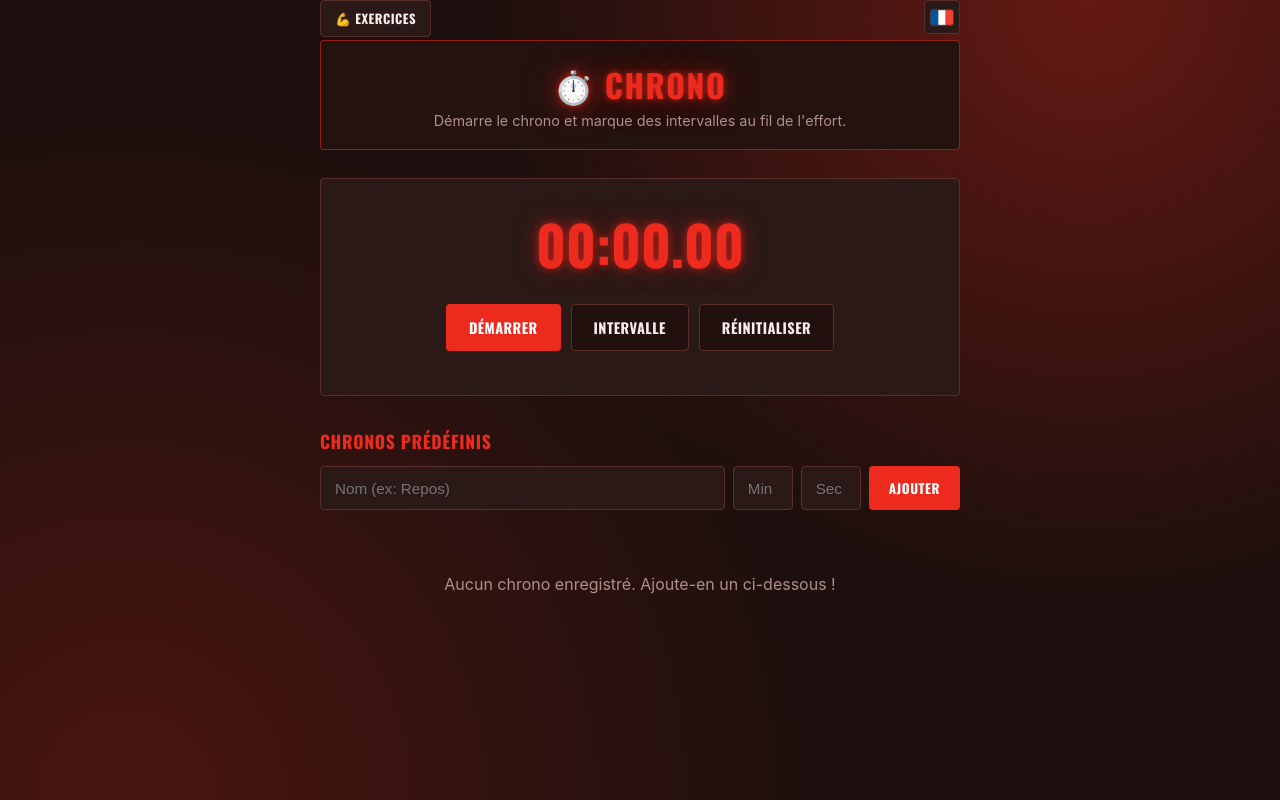
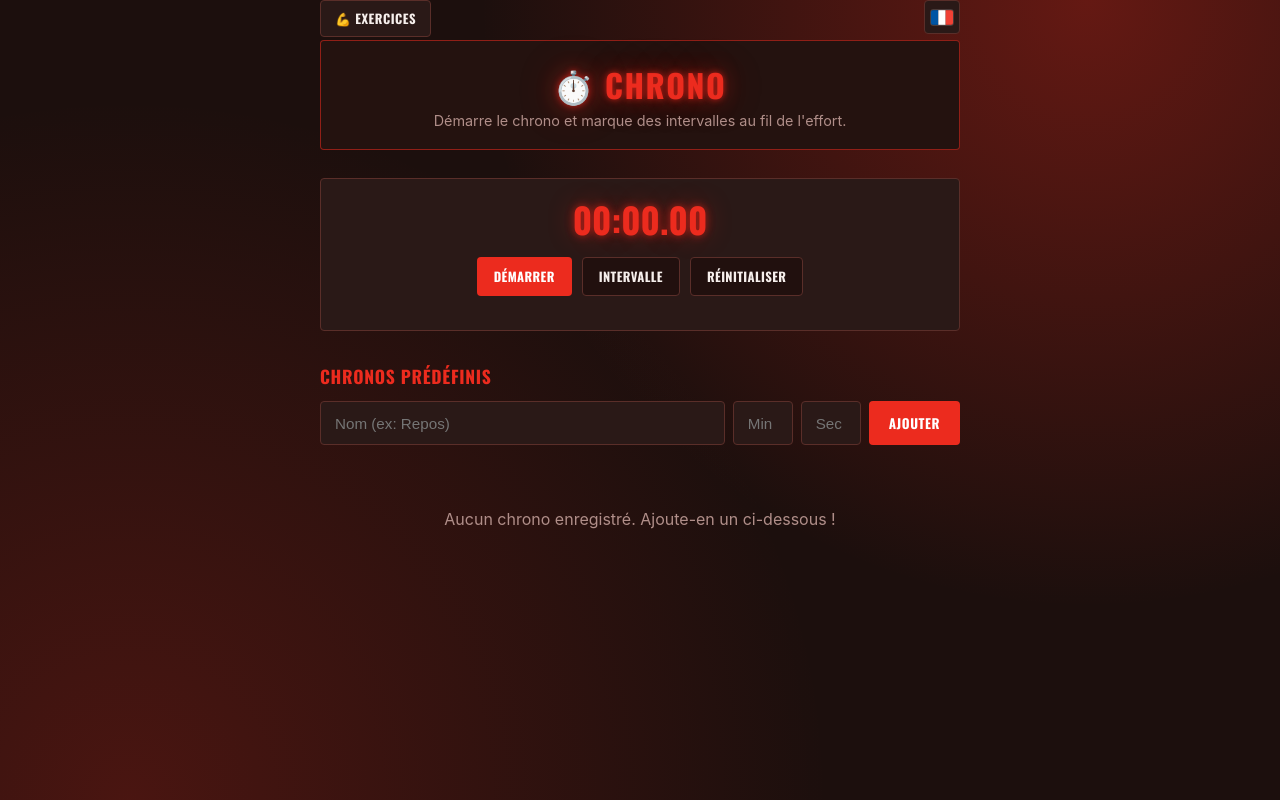
Before and after one commit to JuTeZlatan/BestPerfs, a plain HTML site: page exercise-tracker/index.html in a window 1280 px wide. Both pictures are taken after a click on the button "⏱️ CHRONO". Drawn offline with nearby package versions, Linux system fonts and the light colour scheme.

Commit message:
Reduce timer panel and display size to take up less space

```diff
--- a/exercise-tracker/style.css
+++ b/exercise-tracker/style.css
@@ -419,18 +419,18 @@ input[type="number"]::-webkit-inner-spin-button {
   background: var(--card);
   border: 1px solid var(--card-border);
   border-radius: 4px;
-  padding: 24px;
+  padding: 14px;
   text-align: center;
 }
 
 .timer-display {
   font-family: "Oswald", sans-serif;
-  font-size: 3.4rem;
+  font-size: 2.2rem;
   font-weight: 700;
   font-variant-numeric: tabular-nums;
   color: var(--accent);
   text-shadow: 0 0 8px rgba(226, 36, 26, 0.7), 0 0 26px rgba(226, 36, 26, 0.4);
-  margin-bottom: 20px;
+  margin-bottom: 12px;
 }
 
 .timer-controls {
@@ -442,13 +442,13 @@ input[type="number"]::-webkit-inner-spin-button {
 }
 
 .timer-btn {
-  padding: 12px 22px;
+  padding: 9px 16px;
   border-radius: 4px;
   border: 1px solid var(--card-border);
   background: var(--field);
   color: var(--text);
   font-family: "Oswald", sans-serif;
-  font-size: 0.9rem;
+  font-size: 0.8rem;
   font-weight: 700;
   text-transform: uppercase;
   letter-spacing: 0.03em;
```
